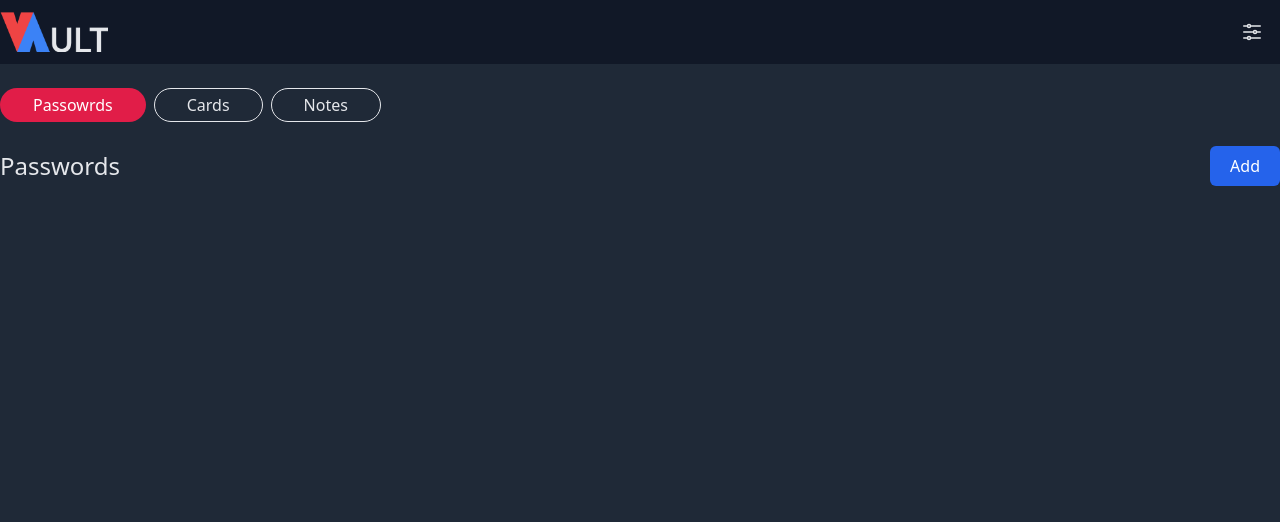
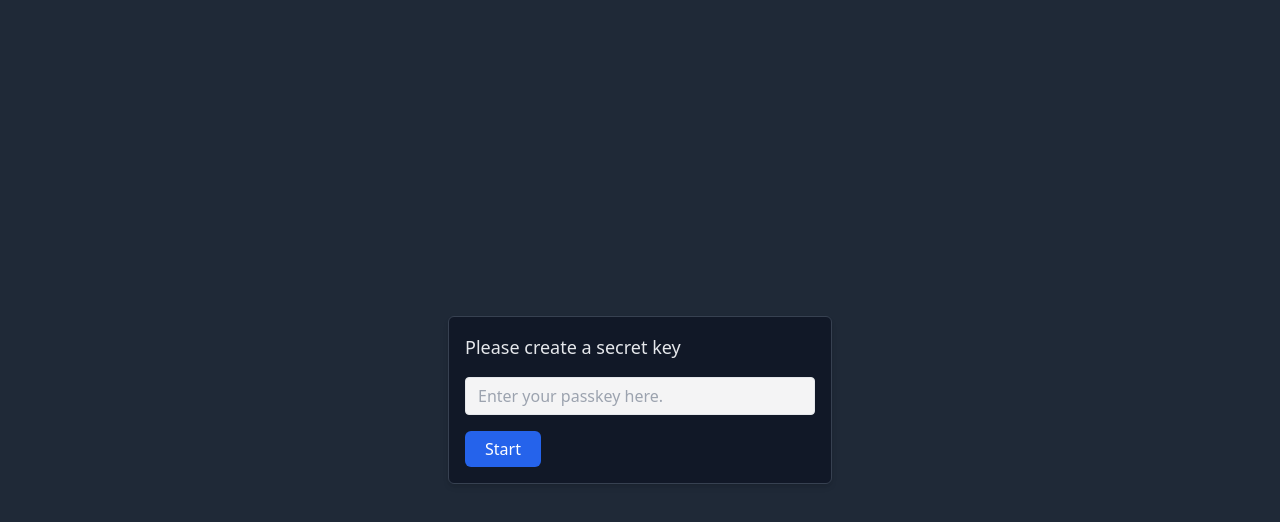
Before and after one commit to kunalkhanx/react-vault, a React (Create React App) app: page / in a window 1280 px wide. Shown: the top 522 px of the page. Built offline with nearby package versions, Linux system fonts and the light colour scheme.

Commit message:
Fix PassKey Screen color

```diff
--- a/src/Components/Contexts/PassKey.jsx
+++ b/src/Components/Contexts/PassKey.jsx
@@ -7,7 +7,7 @@ export const PassKey = createContext(null)
 
 export const PassKeyProvider = ({children}) => {
 
-    const [key, setKey] = useState('123')
+    const [key, setKey] = useState(null)
     const [reset, setReset] = useState(0)
     const {settingsData} = useContext(SettingsContext)
 
--- a/src/Components/PassKey/PassKeyScreen.jsx
+++ b/src/Components/PassKey/PassKeyScreen.jsx
@@ -37,8 +37,8 @@ const PassKeyScreen = ({setValue}) => {
     }, [])
 
   return (
-    <div className='w-screen h-screen bg-white flex items-center justify-center'>
-        <div className='w-full max-w-sm shadow-md rounded border p-4'>
+    <div className='w-screen h-screen text-gray-200 bg-gray-800 flex items-center justify-center'>
+        <div className='w-full max-w-sm shadow-md rounded-md border border-gray-700 bg-gray-900 p-4'>
             <form method='POST' className='flex flex-col gap-4' onSubmit={onSubmitHandler}>
                 <h2 className='text-lg font-medium'>{hash === null ? 'Please create a secret key' : 'Please enter the secret key'}</h2>
                 <TextInput error={error} value={key} setValue={setKey} placeholder={'Enter your passkey here.'} />
```
Also changed, not shown: 1 other file (tests, documents, lock files or other folders).
